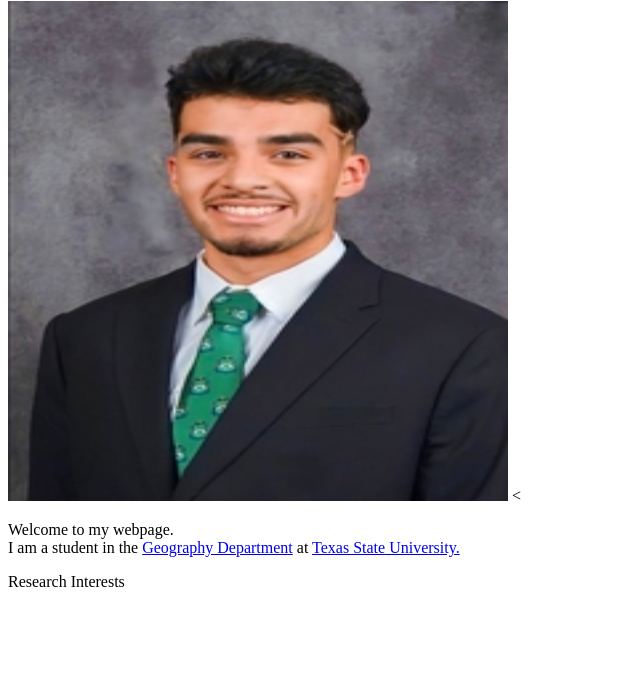
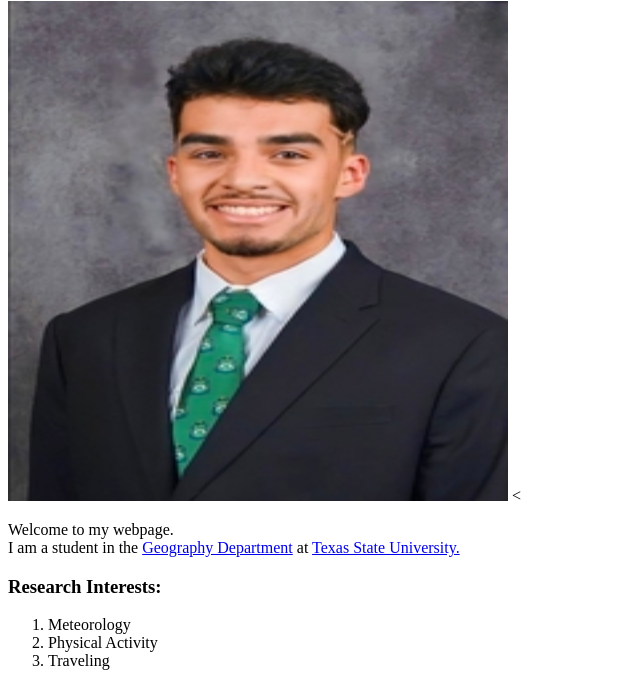
Before and after one commit to jorper0107/jorper0107.github.io, a plain HTML site: page index.html in a window 1280 px wide. Shown: the part 105-800 px from the top of the page, without its empty margins (0-640 px from the left). Drawn offline with Linux system fonts and the light colour scheme.

Commit message:
Added research interests/hobbies

```diff
--- a/index.html
+++ b/index.html
@@ -10,6 +10,13 @@
   I am a student in the
 <a href="https://www.geo.txst.edu/" target="_blank">Geography Department</a> at
 <a href="https://www.txst.edu/" target="_blank"> Texas State University.</a></p>
-  <p>Research Interests</p>
+  <p>
+    <h3>Research Interests:</h3>
+    <ol>
+      <li>Meteorology</li>
+      <li>Physical Activity</li>
+      <li>Traveling</li>
+    </ol>
+  </p>
 </body>
 </html>
```
